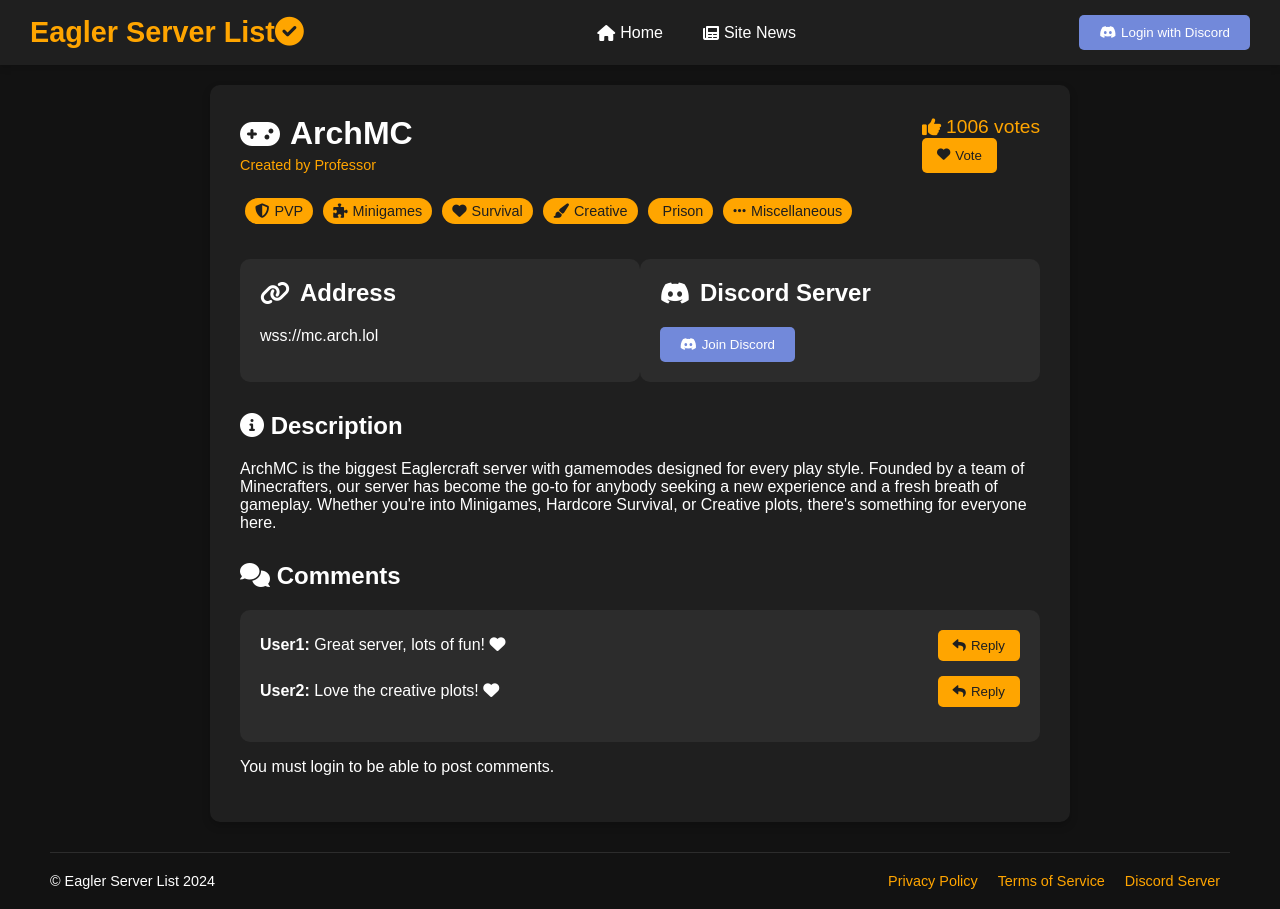
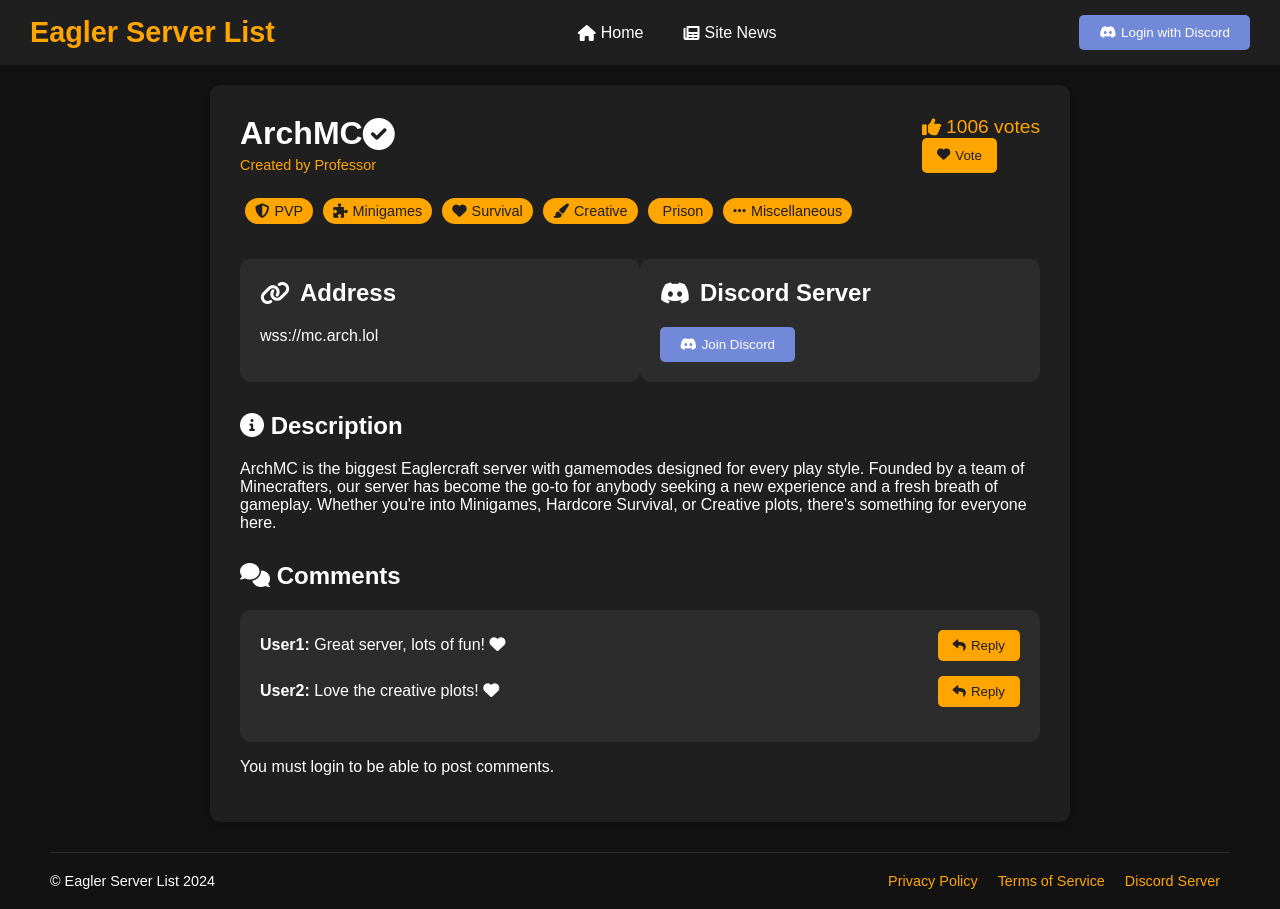
Before and after one commit to SpeedSlicer/submissions, a plain HTML site: page EaglerServerList/index.html in a window 1280 px wide. Drawn offline with Linux system fonts and the light colour scheme.

Commit message:
Update index.html

```diff
--- a/EaglerServerList/index.html
+++ b/EaglerServerList/index.html
@@ -12,7 +12,7 @@
 <body>
   <header>
     <div class="logo">
-       Eagler Server List <i class="fas fa-check-circle"></i>
+       Eagler Server List
     </div>
     <nav>
       <a href="#"><i class="fas fa-home"></i> Home</a>
@@ -26,7 +26,7 @@
     <div class="server-card">
       <div class="server-header">
         <div>
-          <h1><i class="fas fa-gamepad"></i> ArchMC</h1>
+          <h1> ArchMC  <i class="fas fa-check-circle"></i></h1>
           <span class="creator">Created by Professor </span>
         </div>
         <div class="vote-section">
```
